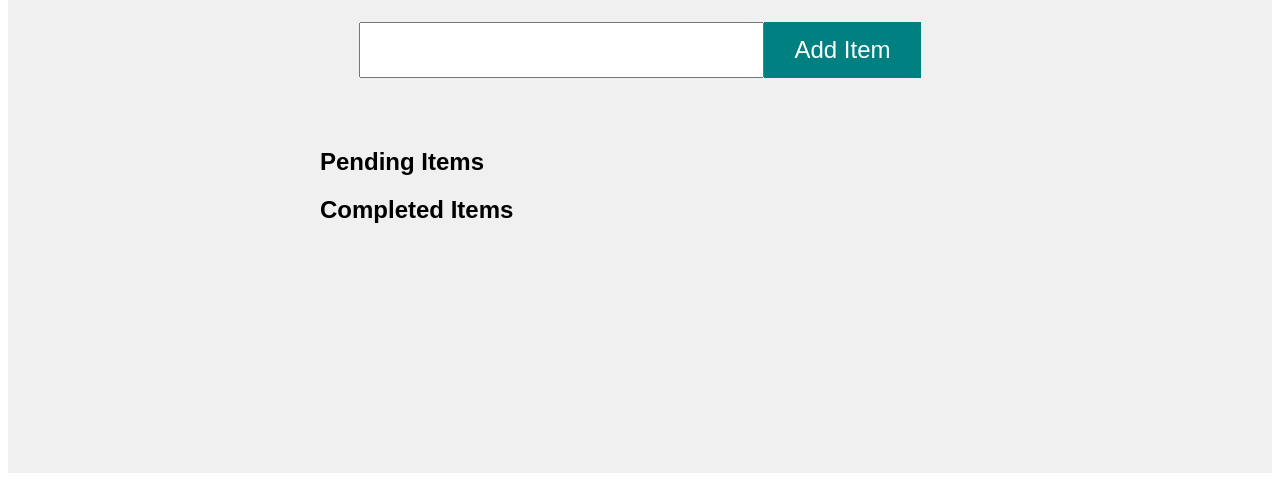
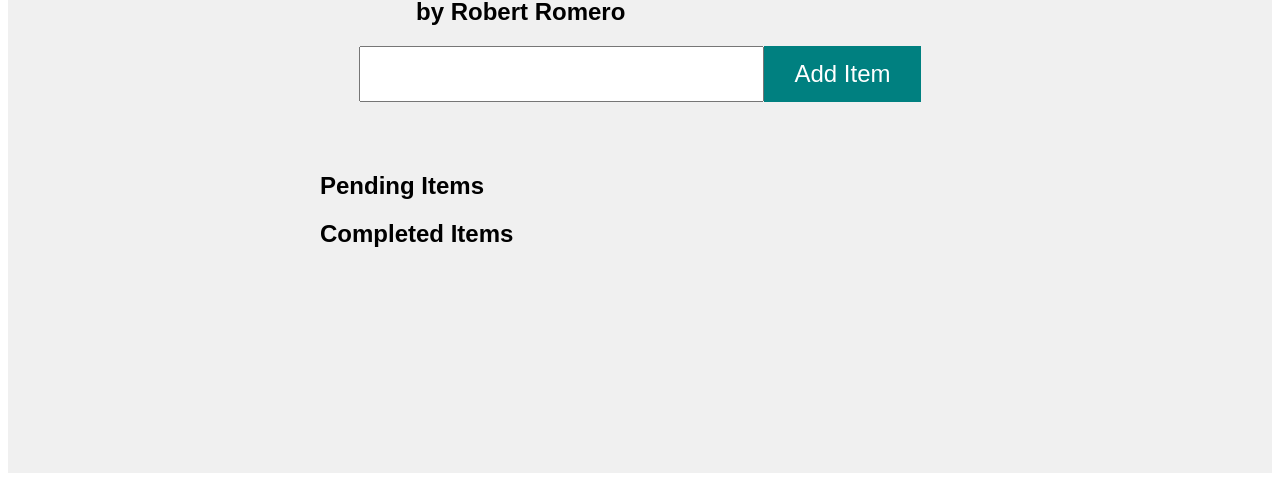
Before and after one commit to rawbromero/program-project, a plain HTML site: page index.html in a window 1280 px wide. Shown: the part 335-816 px from the top of the page. Drawn offline with Linux system fonts and the light colour scheme.

Commit message:
change the index file by adding my name after the title.

```diff
--- a/index.html
+++ b/index.html
@@ -12,6 +12,7 @@
 
         <div>
         <h1 class="main-title">A Simple To Do List</h1>
+        <h2> by Robert Romero</h2>
         </div>
 
         <div class="formItems">
```
